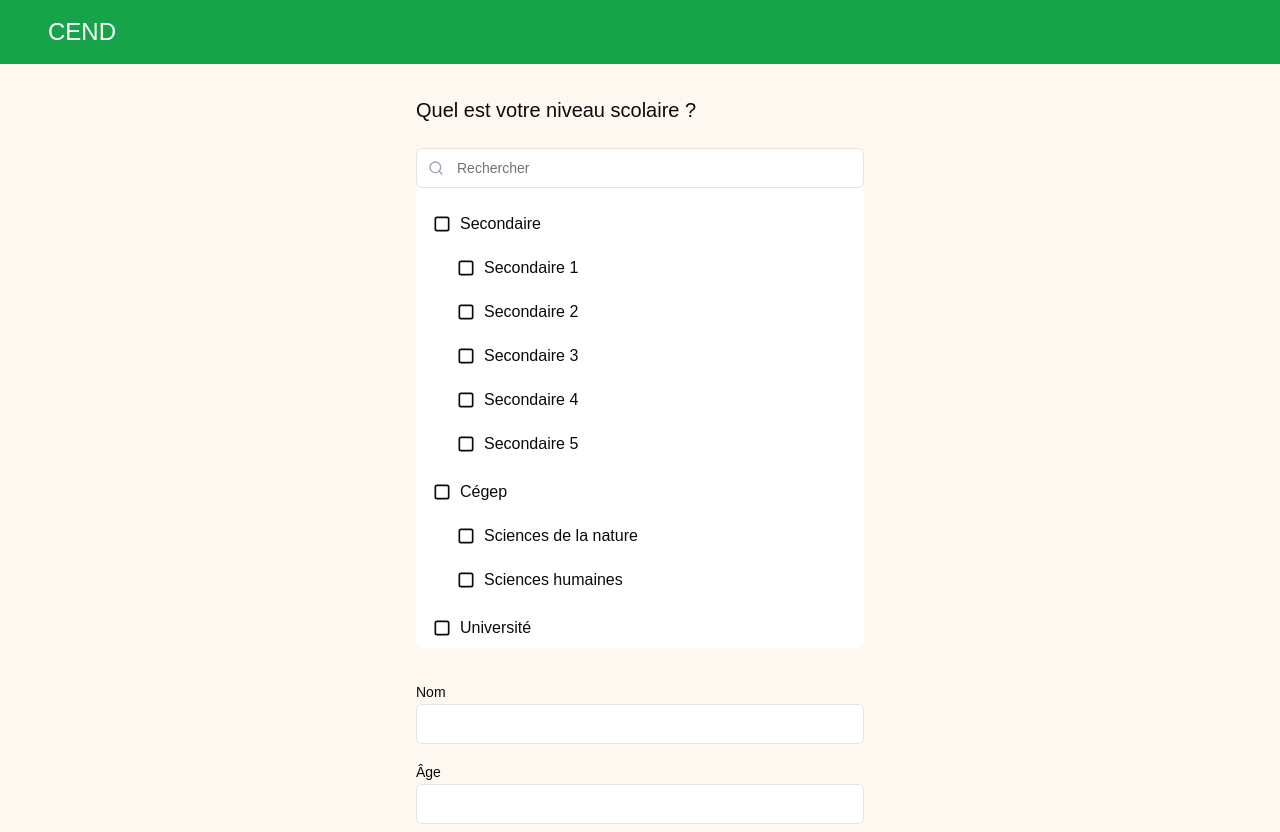
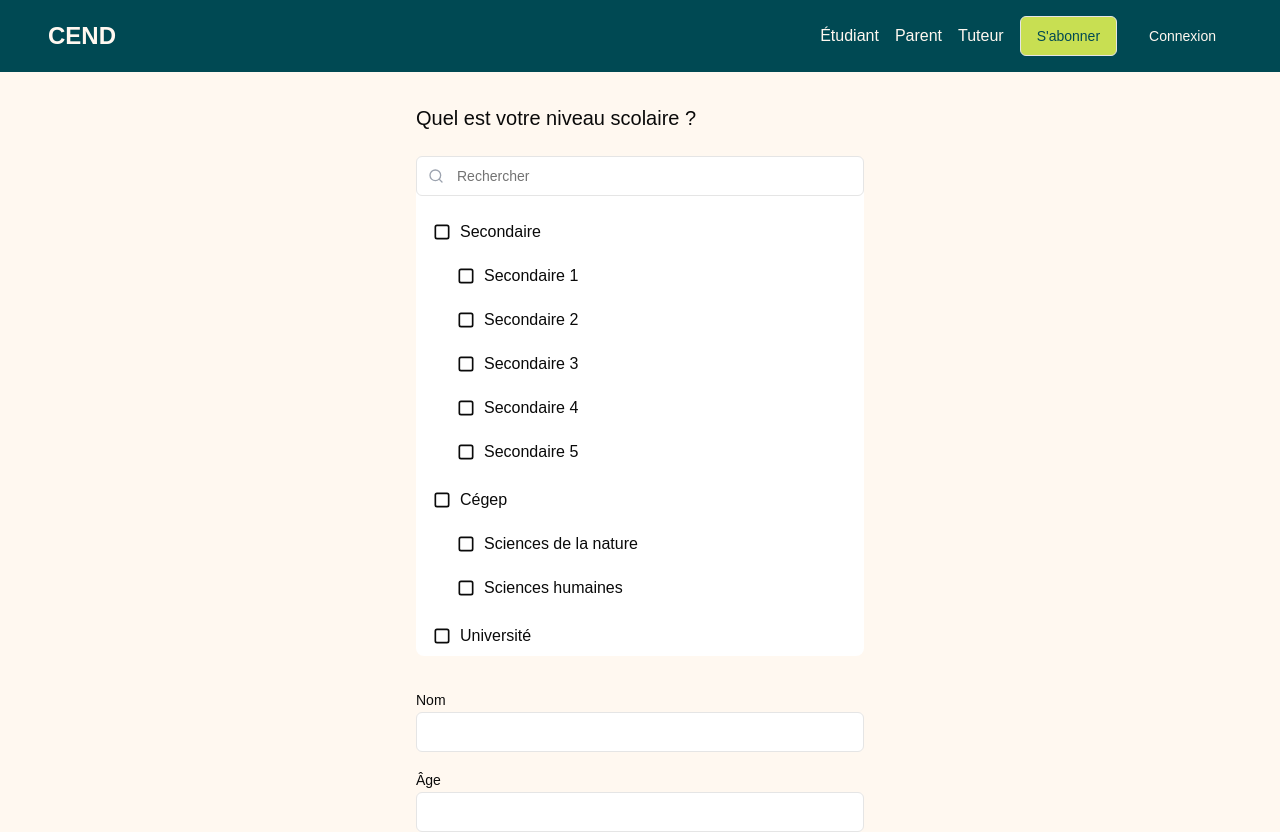
Before and after one commit to JostinJarryNohair/cend-v1, a Next.js app: page /subscribe in a window 1280 px wide. Shown: the top 832 px of the page. Built offline with nearby package versions, Linux system fonts and the light colour scheme.

Commit message:
Fix header menu in the subscribe page

```diff
--- a/app/subscribe/page.tsx
+++ b/app/subscribe/page.tsx
@@ -5,6 +5,7 @@ import { Button } from "@/components/ui/button";
 import { Input } from "@/components/ui/input";
 import { Label } from "@/components/ui/label";
 import EducationLevelSelector from "../components/EducationLevelSelector";
+import Navigation from "../components/Navigation";
 
 export default function Subscribe() {
   const [formData, setFormData] = useState({
@@ -37,11 +38,7 @@ export default function Subscribe() {
 
   return (
     <div className="min-h-screen bg-floral-white">
-      <div className="bg-green-600 p-4">
-        <h1 className="text-2xl font-logo text-white container mx-auto">
-          CEND
-        </h1>
-      </div>
+      <Navigation />
       <main className="container mx-auto mt-8 px-4">
         <div className="max-w-md mx-auto">
           <h2 className="text-xl font-medium mb-6">
```
